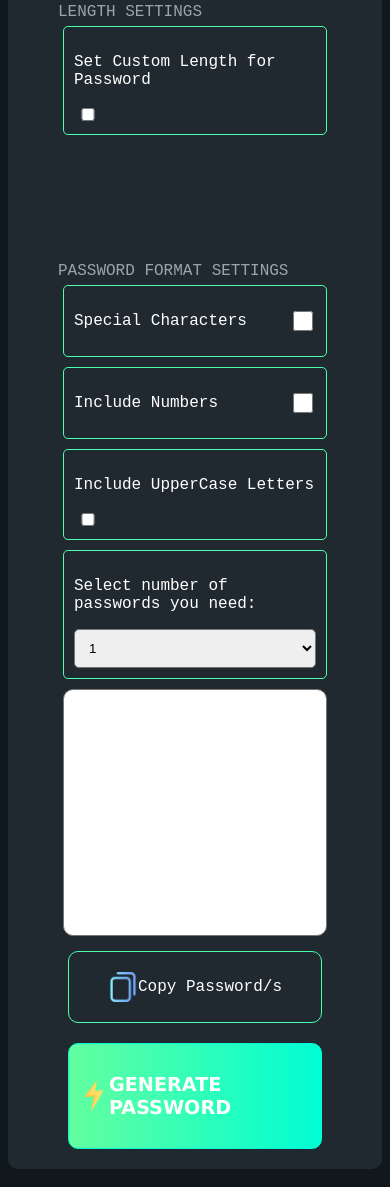
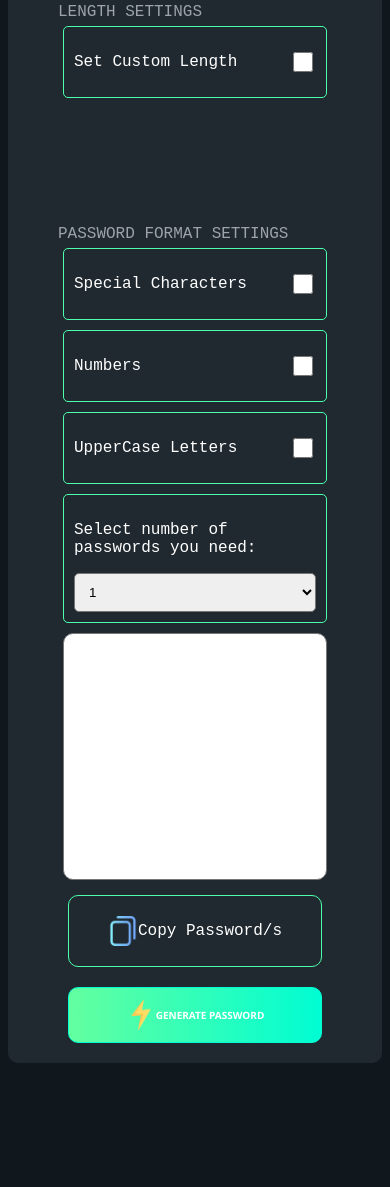
Before and after one commit to TanishqSehgal7/RandomPasswordGenerator, a plain HTML site: page index.html in a window 390 px wide. Shown: the part 261-1448 px from the top of the page. After the commit the page ends 1342 px from the top, so only its background shows below. Drawn offline with Linux system fonts and the light colour scheme.

Commit message:
Responsive UI Fixes

```diff
--- a/index.css
+++ b/index.css
@@ -42,7 +42,7 @@ h1>span {
     display: flex;
     padding: 10px;
     flex-direction: row;
-    flex-wrap: wrap;
+    flex-wrap: nowrap;
     justify-content: space-between;
     /* background: #051829; */
     margin: 5px;
@@ -60,7 +60,7 @@ h1>span {
     display: flex;
     padding: 10px;
     flex-direction: row;
-    flex-wrap: wrap;
+    flex-wrap: nowrap;
     justify-content: space-between;
     /* background: #051829; */
     margin: 5px;
@@ -112,8 +112,8 @@ textarea {
     margin: 10px;
     color: rgb(255, 255, 255);
     font-weight: 900;
-    font-size: larger;
-    font-family: 'Lucida Sans', 'Lucida Sans Regular', 'Lucida Grande', 'Lucida Sans Unicode', Geneva, Verdana, sans-serif;
+    font-size: large;
+    font-family: 'Segoe UI', Tahoma, Geneva, Verdana, sans-serif;
     /* background: #143346; */
     border-radius: 10px;
     border: solid 1px #00ffd5;
@@ -150,3 +150,18 @@ textarea {
     margin: 20px 0px 0px 0px;
     color: #9ca4aa;
 }
+
+@media (max-width: 350px) {
+
+    .container, .container2, .copyiconContainer,.customLengthContainer,.generateBtn,.includeNumbersContainer,.includeUpperCaseContainer,.lengthvaluedisplay,.quantityOfPasswordsContainer,.spcharcontainer{
+        flex-wrap: wrap;
+    }
+
+  }
+
+  @media (max-width: 390px) {
+    .generateBtn {
+        font-weight: 900;
+        font-size: x-small;
+    }
+  }
--- a/index.html
+++ b/index.html
@@ -19,7 +19,7 @@
             <p class="Settings">LENGTH SETTINGS</p>
 
             <div class="customLengthContainer">
-                <p>Set Custom Length for Password</p>
+                <p>Set Custom Length</p>
                 <input type="checkbox" id="defaultlengthchbx">
             </div>
 
@@ -36,12 +36,12 @@
             </div>
 
             <div class="includeNumbersContainer">
-                <p>Include Numbers</p>
+                <p>Numbers</p>
                 <input type="checkbox" id="includeNumbers">
             </div>
 
             <div class="includeUpperCaseContainer">
-                <p>Include UpperCase Letters</p>
+                <p>UpperCase Letters</p>
                 <input type="checkbox" id="upperCaseLetters">
             </div>
 
```
